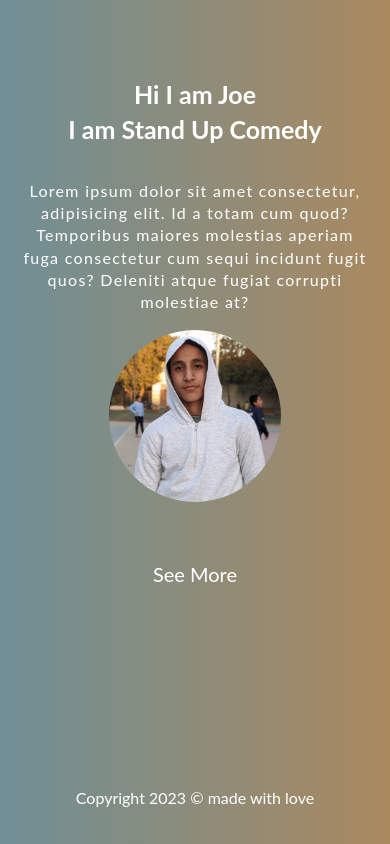
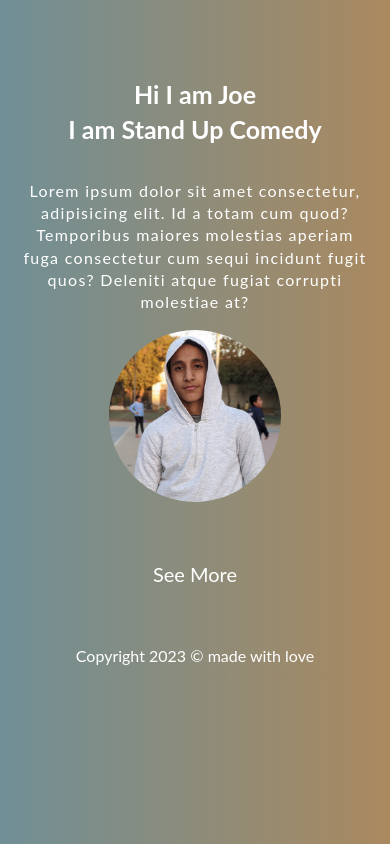
Before and after one commit to beshoy-englizy/joe, a plain HTML site: page index.html in a window 390 px wide. Drawn offline with Linux system fonts and the light colour scheme.

Commit message:
Update main.css

```diff
--- a/main.css
+++ b/main.css
@@ -107,12 +107,7 @@ body {
 }
 .footer {
     text-align: center;
-    padding-top: 30px;
-}
-@media (max-width: 767px) {
-    .footer {
-        margin-top:50%;
-    }
+    padding-top: 60px;
 }
 /*end main_page*/
 /*end sec page*/
```
